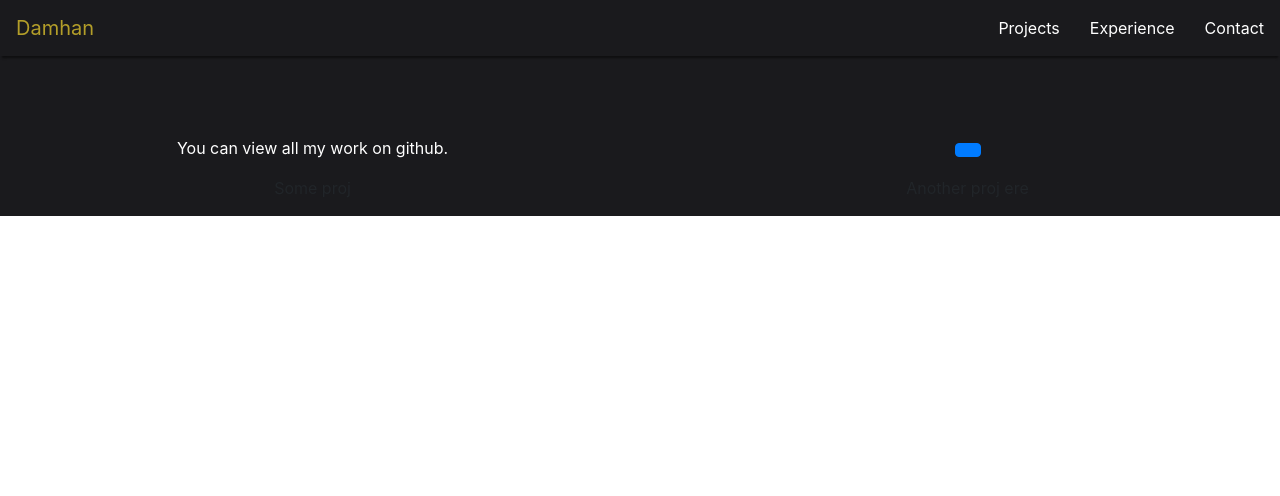
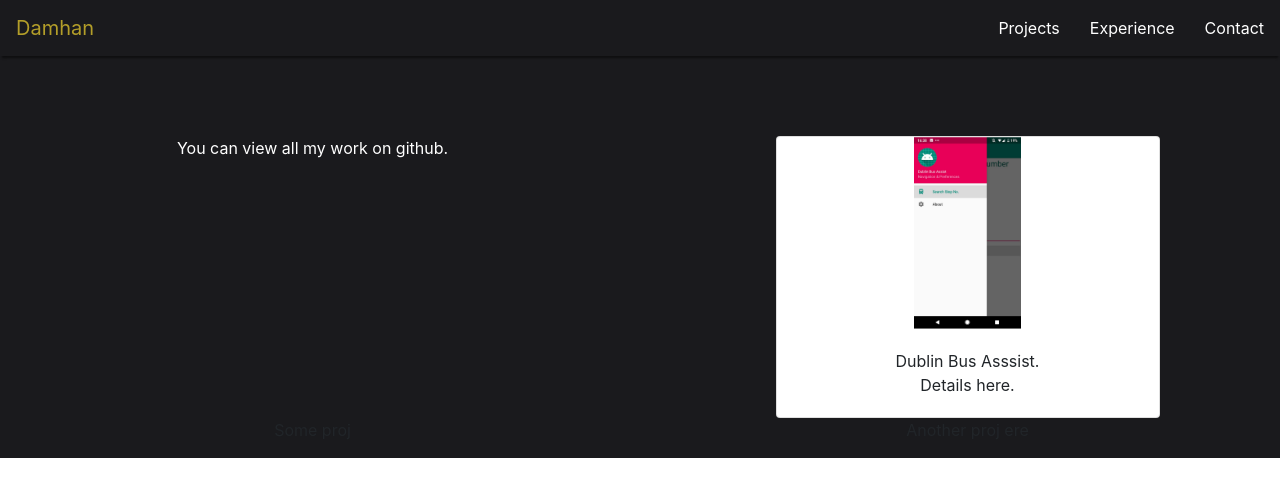
Before and after one commit to Damhan/ReactPortfolio, a React (Create React App) app: page /projects in a window 1280 px wide. Shown: the top 496 px of the page. Built offline with nearby package versions, Linux system fonts and the light colour scheme.

Commit message:
Added project card 1.0

```diff
--- a/src/App.css
+++ b/src/App.css
@@ -71,3 +71,8 @@ nav {
 .projects-title-text {
   color:white;
 }
+
+.card-img {
+  height:15vw;
+  object-fit: contain;
+}
--- a/src/components/Projects.js
+++ b/src/components/Projects.js
@@ -1,6 +1,7 @@
 import React from 'react';
 import './../App.css';
 import Button from 'react-bootstrap/Button';
+import Card from 'react-bootstrap/Card'
 
 function Projects() {
   return (
@@ -11,8 +12,16 @@ function Projects() {
           <p>You can view all my work on github.</p>
         </div>
 
-        <div class="col">
-          <Button />
+        <div class="col" align="center">
+          <Card style={{width:'24rem'}}>
+            <Card.Img varient="top" src={require('../DublinBusAssist.png')}/>
+            <Card.Body>
+              <Card.Text>
+                Dublin Bus Asssist. <br/>
+                Details here.
+              </Card.Text>
+            </Card.Body>
+          </Card>
         </div>
 
       </div>
```
Also changed, not shown: src/DublinBusAssist.png (added).
